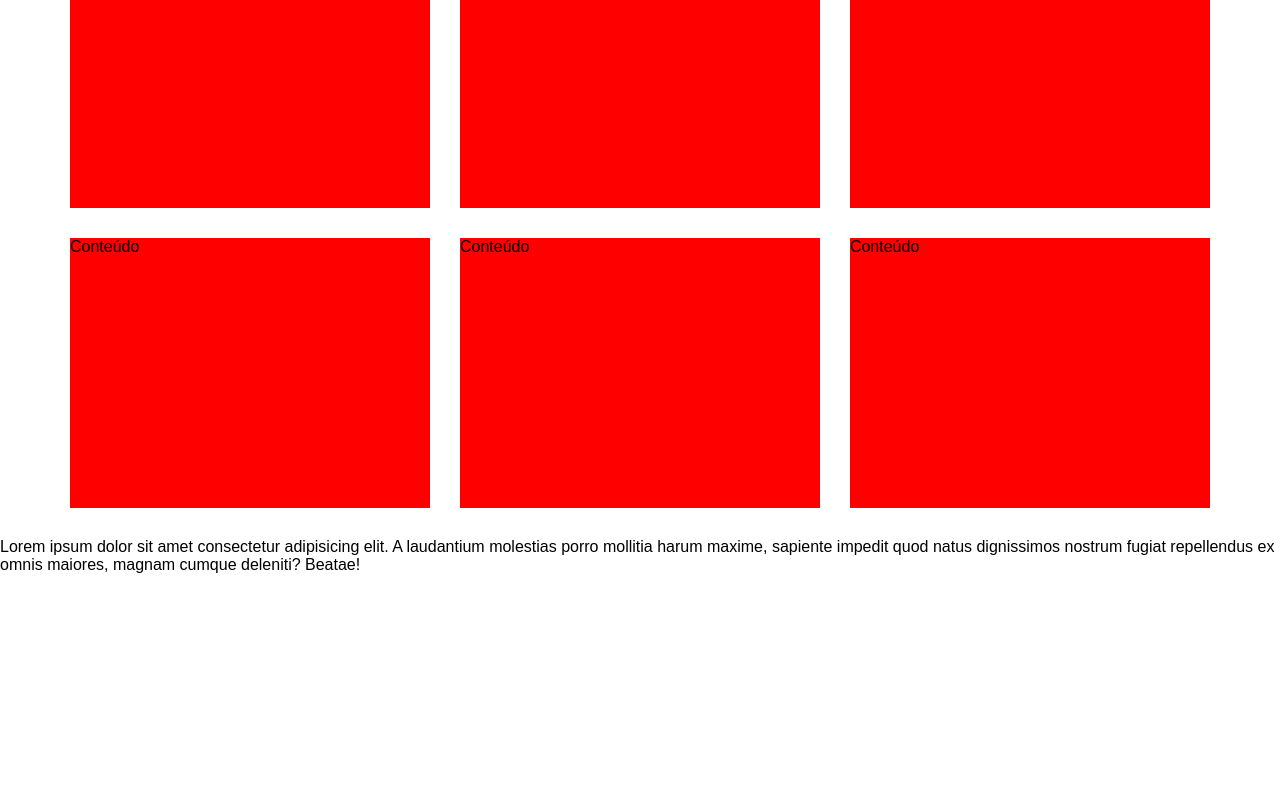
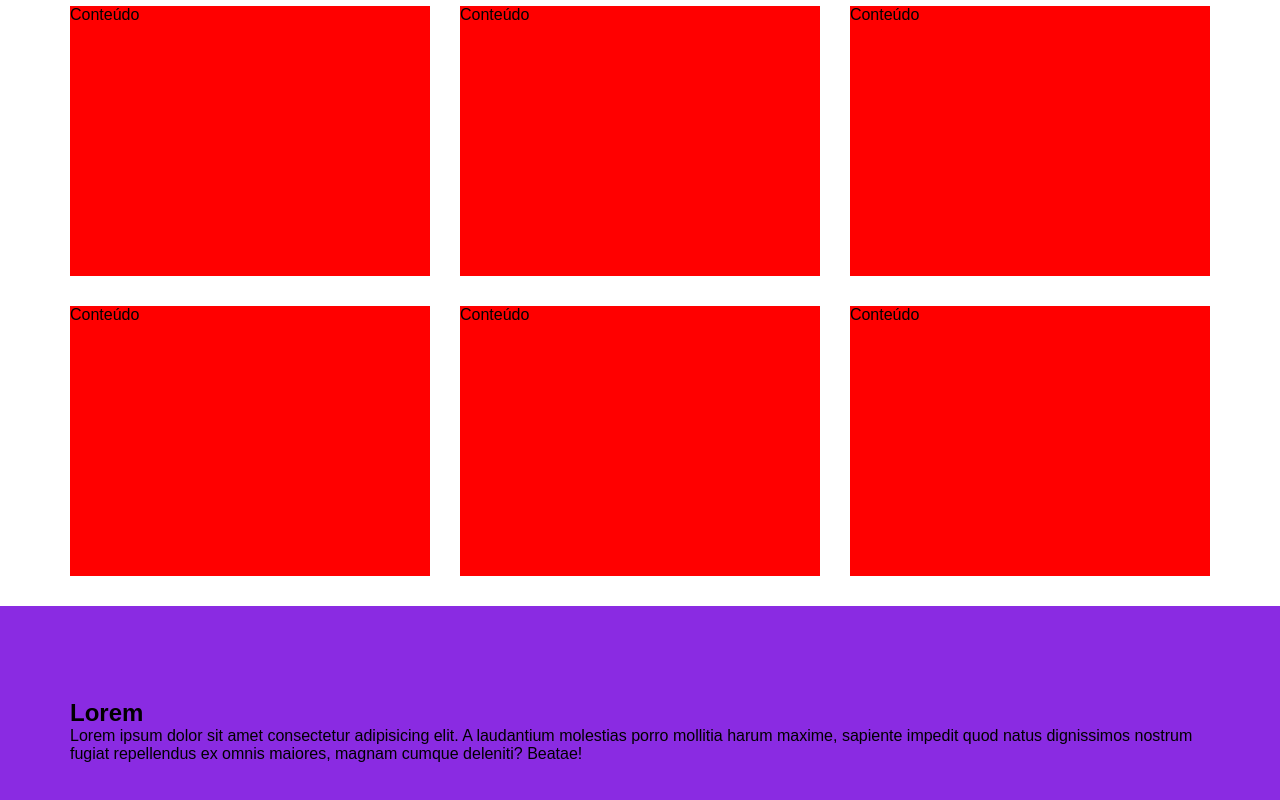
Before and after one commit to LaisBeluco/JS-Estudo, a plain HTML site: page index.html in a window 1280 px wide. Shown: the part 1292-2092 px from the top of the page. Before the commit the page ends 1866 px from the top, so only its background shows below. Drawn offline with Linux system fonts and the light colour scheme.

Commit message:
Funfando

```diff
--- a/index.html
+++ b/index.html
@@ -71,7 +71,10 @@
 </div>
 </div>
 <section id="full-page" class="full-page">
+  <div class="full-page-content">
+  <h1>Lorem</h1>
   <p>Lorem ipsum dolor sit amet consectetur adipisicing elit. A laudantium molestias porro mollitia harum maxime, sapiente impedit quod natus dignissimos nostrum fugiat repellendus ex omnis maiores, magnam cumque deleniti? Beatae!</p>
+</div>
 </section>
 </body>
 </html>
--- a/styles.css
+++ b/styles.css
@@ -8,11 +8,15 @@ body{
     font-family: sans-serif;
 }
 
+html{
+    scroll-behavior: smooth;
+}
+
 .grid{
     padding: 15px;
     max-width: 1200px;
     margin: 0 auto;
-
+    padding-top: 83px;
 }
 
 .grid::after{
@@ -37,6 +41,7 @@ body{
     width: 100%;
     position: fixed;
     background-color: black;
+    margin-top: 15px;
 }
 
 .menu ul{
@@ -55,7 +60,19 @@ body{
     color: #fff;
     padding: 20px;
     text-decoration: none;
+    transition: all 300ms ease-in-out;
 }
 .menu ul li a:hover{
     background-color: #333;
 }
+.full-page{
+    max-width: 100%;
+    padding-top: 93px;
+    height: 100vh;
+    background-color: blueviolet;
+}
+.full-page-content{
+    max-width: 1200px;
+    padding: 0 30px;
+    margin: 0 auto;
+}
```
